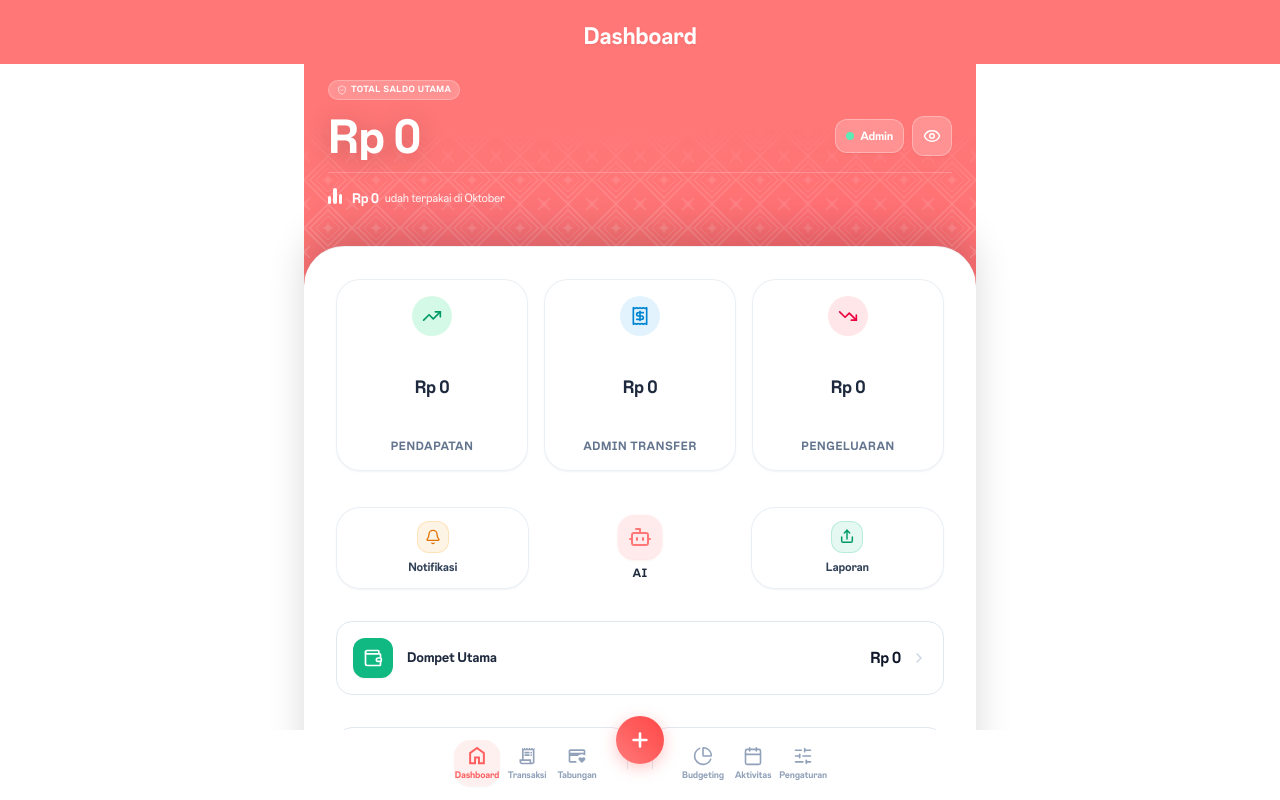
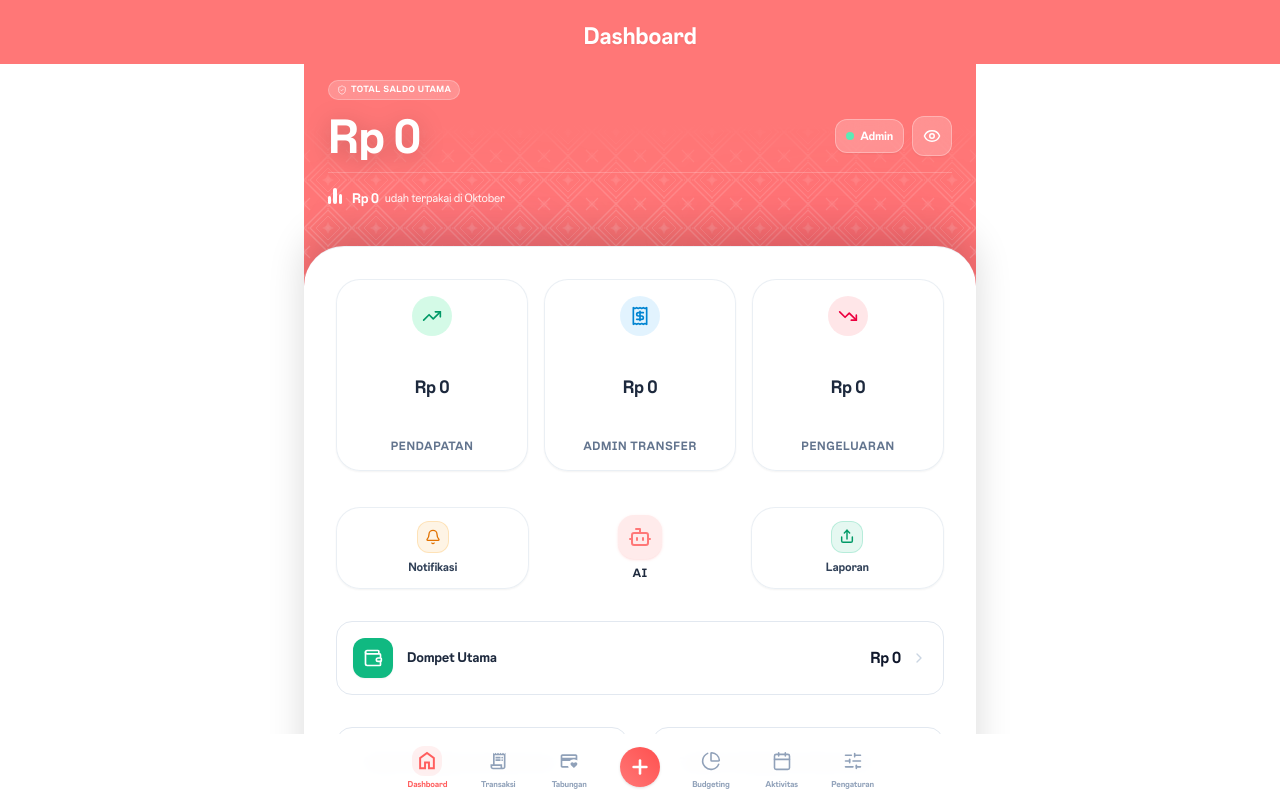
Before and after one commit to NECREZX/lifeboard-vip, a React (Vite) app: page / in a window 1280 px wide. Both pictures are taken after typing "Sample", "Sample123" into the empty fields and a click on the button "MASUK". Shown: the top 800 px of the page. Built offline with nearby package versions, Linux system fonts and the light colour scheme; a small style sheet from the web is missing; a web font is replaced by a local one.

Commit message:
refactor: simplify BottomNav styling and constants
Removed redundant tab array and simplified FAB gradient logic to streamline component rendering.

```diff
--- a/src/components/BottomNav.tsx
+++ b/src/components/BottomNav.tsx
@@ -23,15 +23,6 @@ export default function BottomNav({
   isDarkMode,
   language = 'id'
 }: BottomNavProps) {
-  const tabs = [
-    { id: 'dashboard', label: t('nav_dashboard', language), icon: DashboardNavIcon },
-    { id: 'transaksi', label: t('nav_transactions', language), icon: TransaksiIcon },
-    { id: 'tabungan', label: t('nav_savings', language), icon: TabunganIcon },
-    { id: 'anggaran', label: t('nav_budgeting', language), icon: PieChart },
-    { id: 'aktivitas', label: t('nav_activities', language), icon: Calendar },
-    { id: 'kelola', label: t('nav_manage', language), icon: SlidersHorizontal },
-  ];
-
   const isHex = accentColor.startsWith('#');
 
   const getAccentColor = () => {
@@ -49,36 +40,58 @@ export default function BottomNav({
   const getFabGradient = () => {
     if (isHex) return '';
     switch (accentColor) {
-      case 'emerald': return 'from-emerald-500 via-emerald-600 to-teal-700';
-      case 'amber': return 'from-amber-400 via-amber-500 to-orange-600';
-      case 'rose': return 'from-rose-500 via-rose-600 to-pink-600';
-      case 'classic': return 'from-slate-700 via-slate-800 to-slate-950';
+      case 'emerald': return 'from-emerald-500 to-teal-600';
+      case 'amber': return 'from-amber-400 to-orange-500';
+      case 'rose': return 'from-rose-500 to-pink-600';
+      case 'classic': return 'from-slate-700 to-slate-900';
       case 'indigo':
-      default: return 'from-[#FF7B7B] via-[#FF5E5E] to-[#FF4747]';
-    }
-  };
-
-  const getFabShadowColor = () => {
-    if (isHex) return `0 4px 16px ${accentColor}40`;
-    switch (accentColor) {
-      case 'emerald': return '0 4px 16px rgba(16, 185, 129, 0.35)';
-      case 'amber': return '0 4px 16px rgba(245, 158, 11, 0.35)';
-      case 'rose': return '0 4px 16px rgba(244, 63, 94, 0.35)';
-      case 'classic': return '0 4px 16px rgba(15, 23, 42, 0.25)';
-      case 'indigo':
-      default: return '0 4px 16px rgba(255, 94, 94, 0.35)';
+      default: return 'from-[#FF7777] to-[#FF4E4E]';
     }
   };
 
   const resolvedAccent = getAccentColor();
 
-  const svgFillClass = isDarkMode ? 'fill-slate-950' : 'fill-white';
-  const wingBgClass = isDarkMode ? 'bg-slate-950' : 'bg-white';
+  const allTabs = [
+    { id: 'dashboard', label: t('nav_dashboard', language), icon: DashboardNavIcon },
+    { id: 'transaksi', label: t('nav_transactions', language), icon: TransaksiIcon },
+    { id: 'tabungan', label: t('nav_savings', language), icon: TabunganIcon },
+    { id: 'tambah', label: language === 'en' ? 'Tambah' : 'Tambah', icon: Plus, isAction: true },
+    { id: 'anggaran', label: t('nav_budgeting', language), icon: PieChart },
+    { id: 'aktivitas', label: t('nav_activities', language), icon: Calendar },
+    { id: 'kelola', label: t('nav_manage', language), icon: SlidersHorizontal },
+  ];
 
-  // Clean border matching across all elements
-  const outlineStroke = isDarkMode ? '#1e293b' : '#e2e8f0';
+  return (
+    <nav
+      className="fixed bottom-0 left-0 right-0 z-40 w-full no-print select-none bg-white/95 dark:bg-slate-950/95 backdrop-blur-md border-t border-slate-200/90 dark:border-slate-800/90 shadow-[0_-4px_20px_rgba(0,0,0,0.05)] dark:shadow-[0_-4px_24px_rgba(0,0,0,0.35)]"
+      id="bottom-dock-nav"
+      style={{
+        paddingBottom: 'env(safe-area-inset-bottom, 0px)'
+      }}
+    >
+      <div className="w-full max-w-lg mx-auto h-[62px] sm:h-[66px] px-1 sm:px-2 grid grid-cols-7 items-center justify-items-center">
+        {allTabs.map((tab) => {
+          if (tab.isAction) {
+            return (
+              <button
+                key="nav-action-add"
+                type="button"
+                onClick={onAddClick}
+                aria-label="Catat Baru"
+                title="Catat Baru"
+                className="group relative flex flex-col items-center justify-center focus:outline-none select-none touch-manipulation cursor-pointer w-full h-full py-1"
+                id="center-nav-add"
+              >
+                <div
+                  className={`w-10 h-10 xs:w-11 xs:h-11 rounded-full flex items-center justify-center text-white bg-gradient-to-tr ${getFabGradient()} shadow-sm hover:shadow-md group-hover:scale-105 group-active:scale-95 transition-all duration-150`}
+                  style={isHex ? { backgroundColor: accentColor, backgroundImage: 'none' } : undefined}
+                >
+                  <Plus className="w-5.5 h-5.5 xs:w-6 xs:h-6 stroke-[2.8]" />
+                </div>
+              </button>
+            );
+          }
 
-  const renderNavTab = (tab: typeof tabs[0]) => {
           const isActive = activeTab === tab.id;
           const Icon = tab.icon;
 
@@ -89,121 +102,35 @@ export default function BottomNav({
               onClick={() => setActiveTab(tab.id)}
               aria-label={tab.label}
               title={tab.label}
-        className="group relative flex flex-col items-center justify-center focus:outline-none select-none touch-manipulation cursor-pointer shrink-0"
+              className="group relative flex flex-col items-center justify-center focus:outline-none select-none touch-manipulation cursor-pointer w-full py-1"
               id={`nav-tab-${tab.id}`}
             >
-        {/* Compact Unified Capsule: Precision aligned with identical height & width */}
               <div
-          className={`flex flex-col items-center justify-center w-[46px] xs:w-[50px] py-1.5 rounded-2xl transition-all duration-150 ${
-            isActive
-              ? 'shadow-xs font-bold'
-              : 'text-slate-400 dark:text-slate-500 hover:text-slate-700 dark:hover:text-slate-200 hover:bg-slate-100/80 dark:hover:bg-slate-800/60'
-          }`}
+                className="w-7.5 h-7.5 xs:w-8 xs:h-8 flex items-center justify-center shrink-0 rounded-xl transition-all duration-150"
                 style={isActive ? {
                   backgroundColor: `${resolvedAccent}18`,
                   color: resolvedAccent,
                 } : undefined}
               >
-          <div className="w-5 h-5 flex items-center justify-center shrink-0">
-            <Icon className={`w-5 h-5 ${isActive ? 'stroke-[2.3]' : 'stroke-[1.9]'}`} />
+                <Icon
+                  className={`w-5 h-5 ${isActive ? 'stroke-[2.3]' : 'stroke-[1.9] text-slate-400 dark:text-slate-500 group-hover:text-slate-600 dark:group-hover:text-slate-300'}`}
+                  style={isActive ? { color: resolvedAccent } : undefined}
+                />
               </div>
 
-          {/* Navigation Label: Precision aligned text baseline */}
               <span
-            className={`text-[9.5px] xs:text-[10px] tracking-tight leading-none whitespace-nowrap text-center mt-1 transition-colors ${
+                className={`text-[8.5px] xs:text-[9.5px] tracking-tight leading-none whitespace-nowrap text-center mt-1 transition-colors ${
                   isActive
                     ? 'font-extrabold'
-                : 'font-semibold text-slate-400 dark:text-slate-500 group-hover:text-slate-700 dark:group-hover:text-slate-200'
+                    : 'font-semibold text-slate-400 dark:text-slate-500 group-hover:text-slate-600 dark:group-hover:text-slate-300'
                 }`}
                 style={isActive ? { color: resolvedAccent } : undefined}
               >
                 {tab.label}
               </span>
-        </div>
             </button>
           );
-  };
-
-  return (
-    <nav
-      className="fixed bottom-0 left-0 right-0 z-40 w-full no-print select-none"
-      id="bottom-dock-nav"
-      style={{
-        paddingBottom: 'env(safe-area-inset-bottom, 0px)'
-      }}
-    >
-      {/* BACKGROUND DOCK CONTAINER:
-          Left wing + Right wing + Seamless Round Center Notch SVG (without any border/outline)
-      */}
-      <div className="absolute inset-0 pointer-events-none overflow-hidden">
-
-        {/* Left Wing Box */}
-        <div
-          className={`absolute left-0 top-0 bottom-0 ${wingBgClass}`}
-          style={{ right: 'calc(50% + 54px)' }}
-        />
-
-        {/* Center Cradle Notch SVG */}
-        <div className="absolute left-1/2 -translate-x-1/2 top-0 w-[112px] h-[140px]">
-          <svg className="w-full h-full block" viewBox="0 0 112 140" fill="none">
-            {/* Background Fill */}
-            <path
-              d="M 0,0 L 6,0 C 14,0 20,2 24,7 C 28,13 36,44 56,44 C 76,44 84,13 88,7 C 92,2 98,0 106,0 L 112,0 L 112,140 L 0,140 Z"
-              className={svgFillClass}
-            />
-          </svg>
-        </div>
-
-        {/* Right Wing Box */}
-        <div
-          className={`absolute right-0 top-0 bottom-0 ${wingBgClass}`}
-          style={{ left: 'calc(50% + 54px)' }}
-        />
-
-        {/* Solid Base Fill below safe area */}
-        <div className={`absolute left-0 right-0 top-[68px] -bottom-20 ${wingBgClass}`} />
-      </div>
-
-      {/* COMPACT & PRECISE CARD CONTENT CONTAINER (H-70PX) & FLOATING CENTER FAB */}
-      <div className="relative z-10 w-full max-w-lg mx-auto h-[70px]">
-
-        {/* Left Wing Tabs: Compact, clustered tightly towards center, perfectly leveled */}
-        <div
-          className="absolute top-0 bottom-0 flex items-center justify-end gap-1 xs:gap-2 pb-1"
-          style={{
-            right: 'calc(50% + 40px)',
-          }}
-        >
-          {tabs.slice(0, 3).map((tab) => renderNavTab(tab))}
-        </div>
-
-        {/* Center Floating FAB Button: 48px circle nested precisely with balanced margins */}
-        <div className="absolute left-1/2 -translate-x-1/2 -top-3.5 flex items-center justify-center z-30">
-          <button
-            type="button"
-            onClick={onAddClick}
-            className={`group relative w-[48px] h-[48px] xs:w-[50px] xs:h-[50px] rounded-full flex items-center justify-center focus:outline-none cursor-pointer bg-gradient-to-tr ${getFabGradient()} transition-transform active:scale-95`}
-            style={{
-              boxShadow: getFabShadowColor(),
-              ...(isHex ? { backgroundColor: accentColor, backgroundImage: 'none' } : {})
-            }}
-            title="Catat Baru"
-            id="center-fab-add"
-          >
-            <Plus className="w-5.5 h-5.5 xs:w-6 xs:h-6 text-white stroke-[2.8]" />
-          </button>
-        </div>
-
-        {/* Right Wing Tabs: Compact, clustered tightly towards center, perfectly leveled */}
-        <div
-          className="absolute top-0 bottom-0 flex items-center justify-start gap-1 xs:gap-2 pb-1"
-          style={{
-            left: 'calc(50% + 40px)',
-          }}
-        >
-          {tabs.slice(3, 6).map((tab) => renderNavTab(tab))}
-        </div>
-
+        })}
       </div>
     </nav>
   );
```
Lines whose indentation alone changed are shown as unchanged.
